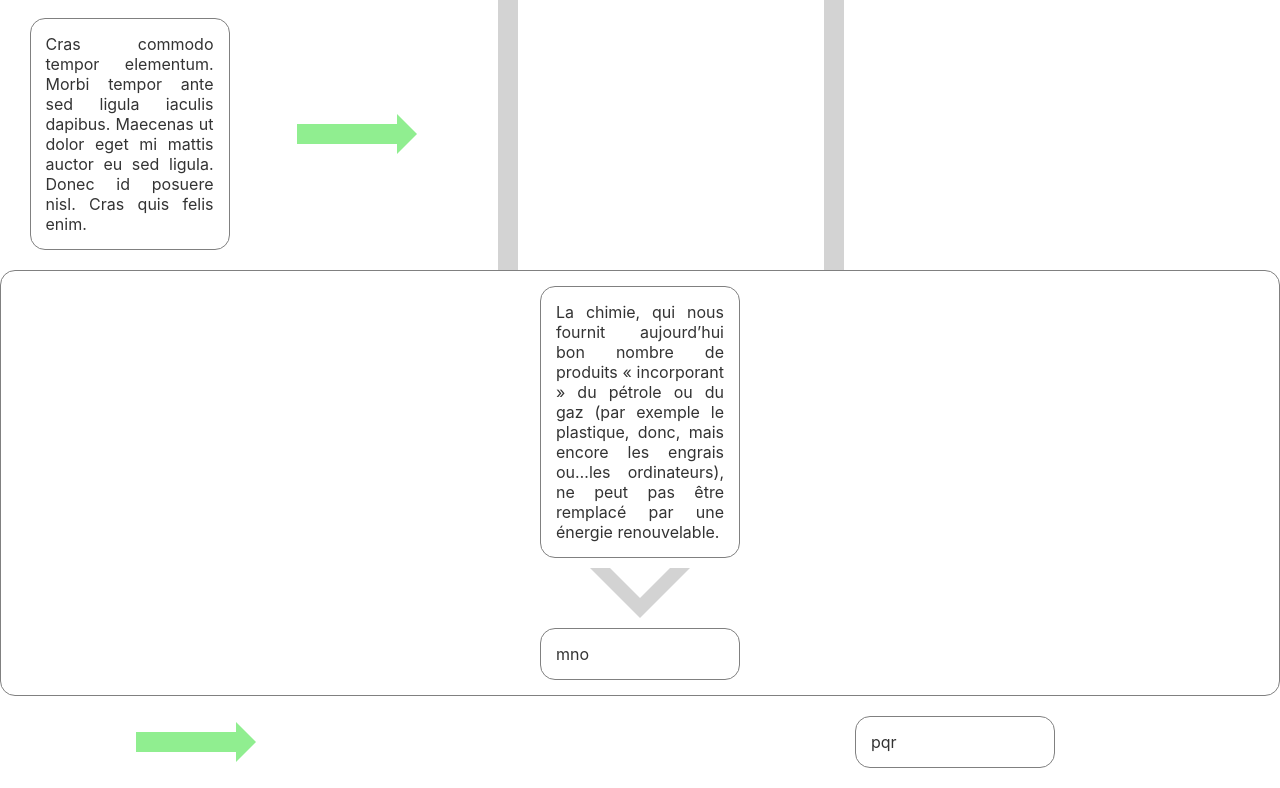
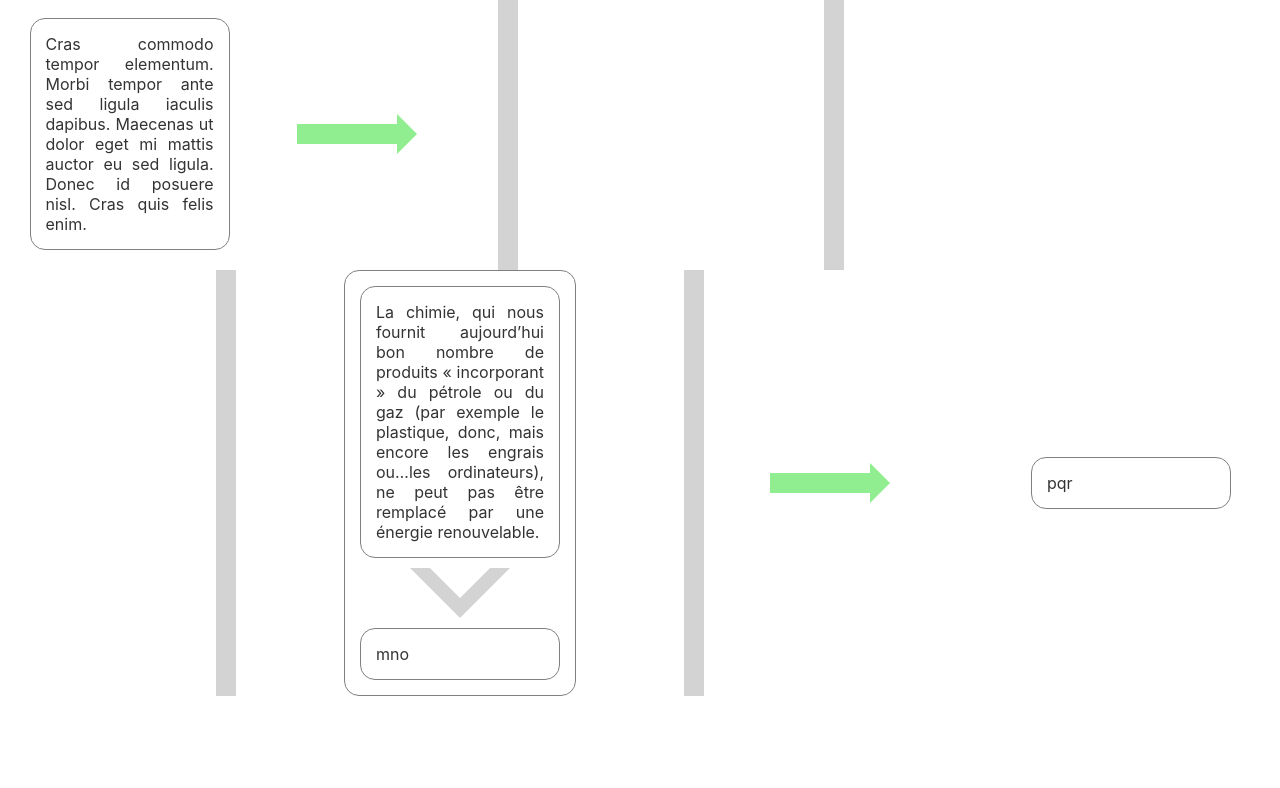
Before and after one commit to laybe/faxiom, a Svelte app: page / in a window 1280 px wide. Shown: the part 792-1580 px from the top of the page. After the commit the page ends 1488 px from the top, so only its background shows below. Built offline with nearby package versions, Linux system fonts and the light colour scheme.

Commit message:
Refactor app in PropositionWithArguments component

```diff
--- a/src/App.svelte
+++ b/src/App.svelte
@@ -1,17 +1,13 @@
 <script lang="ts">
-  import PropositionComponent from './PropositionComponent.svelte';
-  import Hideable from './Hideable.svelte';
-  import { PropositionType } from './model/proposition/PropositionType';
   import { onMount } from 'svelte';
   import * as propositionJson from './mock/propositionExample1.json';
+  import type { PropositionUnion } from './model/proposition/PropositionUnion';
   import type { SingleProposition } from './model/proposition/SingleProposition';
-  import ArgumentsList from './ArgumentsList.svelte';
-  import type { Argument } from './model/argument/Argument';
+  import PropositionWithArguments from './PropositionWithArguments.svelte';
   import Layout from './style/_layout.svelte';
-  import type { ConnectionType } from './model/proposition/ConnectionType';
 
   let propositionData: any;
-  let proposition: SingleProposition;
+  let proposition: PropositionUnion;
 
   $: {
     if (propositionData) {
@@ -26,81 +22,13 @@
   });
 </script>
 
+<Layout/>
+
 <main>
-  <Layout/>
-  {#if proposition}
-    <div class="container">
-      <Hideable buttonOnTheRight={true}>
-        <div>
-          <ArgumentsList argumentsList={proposition.premisesArguments}></ArgumentsList>
-        </div>
-      </Hideable>
-      <div class="mainProposition">
-        <PropositionComponent {proposition}/>
-      </div>
-      <Hideable>
-        <div>
-          <ArgumentsList argumentsList={proposition.conclusionsArguments} showConclusions></ArgumentsList>
-        </div>
-      </Hideable>
-    </div>
-
-    {#if proposition.partOfConnections}
-      <div class="connectedPropositions">
-        {#each proposition.partOfConnections as connection (connection.id)}
-          <div></div>
-          <div>
-              <PropositionComponent proposition={connection}/>
-          </div>
-          <div>
-            <ArgumentsList argumentsList={connection.conclusionsArguments} showConclusions></ArgumentsList>
-          </div>
-        {/each}
-      </div>
-    {/if}
+  <PropositionWithArguments {proposition}/>
+  {#if proposition && proposition.partOfConnections}
+    {#each proposition.partOfConnections as connection (connection.id)}
+      <PropositionWithArguments proposition={connection}/>
+    {/each}
   {/if}
 </main>
-
-<style lang="scss">
-  .container {
-    height: 100%;
-    display: flex;
-    flex-direction: column;
-  }
-
-  .container > div {
-    flex-grow: 1;
-
-    display: flex;
-    align-items: center;
-    justify-content: center;
-  }
-
-  /* Small devices (portrait tablets and large phones, 600px and up) */
-  @media only screen and (min-width: 600px) {
-    .container {
-      flex-direction: row;
-    }
-  }
-
-  /* Medium devices (landscape tablets, 768px and up) */
-  @media only screen and (min-width: 768px) {
-
-  }
-
-  /* Large devices (laptops/desktops, 992px and up) */
-  @media only screen and (min-width: 992px) {
-
-  }
-
-  /* Extra large devices (large laptops and desktops, 1200px and up) */
-  @media only screen and (min-width: 1200px) {
-
-  }
-
-  /*.grid-item {
-    display: flex;
-    justify-content: center;
-    align-items: center;
-  }*/
-</style>
--- a/src/PropositionComponent.svelte
+++ b/src/PropositionComponent.svelte
@@ -1,27 +1,19 @@
 <script lang="ts">
+  import ConnectedPropositionComponent from "./ConnectedPropositionComponent.svelte";
+  import type { ConnectedProposition } from "./model/proposition/ConnectedProposition";
+  import { isConnectedProposition,isSingleProposition } from "./model/proposition/propositionTypeGuards";
   import type { PropositionUnion } from "./model/proposition/PropositionUnion";
-  import { PropositionType } from "./model/proposition/PropositionType";
   import type { SingleProposition } from "./model/proposition/SingleProposition";
-  import type { ConnectedProposition } from "./model/proposition/ConnectedProposition";
   import SinglePropositionComponent from "./SinglePropositionComponent.svelte";
-  import ConnectedPropositionComponent from "./ConnectedPropositionComponent.svelte";
 
   export let proposition: PropositionUnion;
   let singleProposition: SingleProposition;
   let connectedProposition: ConnectedProposition;
 
-  function isSingle(proposition: PropositionUnion): proposition is SingleProposition {
-    return proposition && proposition.type === PropositionType.SINGLE;
-  }
-
-  function isConnected(proposition: PropositionUnion): proposition is ConnectedProposition {
-    return proposition && proposition.type === PropositionType.CONNECTION;
-  }
-
   $: {
-    if (isSingle(proposition)) {
+    if (isSingleProposition(proposition)) {
       singleProposition = proposition;
-    } else if (isConnected(proposition)) {
+    } else if (isConnectedProposition(proposition)) {
       connectedProposition = proposition;
     }
   }
--- /dev/null
+++ b/src/PropositionWithArguments.svelte
@@ -0,0 +1,51 @@
+<script lang="ts">
+  import ArgumentsList from "./ArgumentsList.svelte";
+  import Hideable from "./Hideable.svelte";
+  import { isSingleProposition } from "./model/proposition/propositionTypeGuards";
+  import type { PropositionUnion } from "./model/proposition/PropositionUnion";
+  import PropositionComponent from "./PropositionComponent.svelte";
+
+  export let proposition: PropositionUnion;
+</script>
+
+{#if proposition}
+  <div class="container">
+    <Hideable buttonOnTheRight>
+      <div>
+        {#if isSingleProposition(proposition)}
+          <ArgumentsList argumentsList={proposition.premisesArguments}></ArgumentsList>
+        {/if}
+      </div>
+    </Hideable>
+    <div class="mainProposition">
+      <PropositionComponent {proposition}/>
+    </div>
+    <Hideable>
+      <div>
+        <ArgumentsList argumentsList={proposition.conclusionsArguments} showConclusions></ArgumentsList>
+      </div>
+    </Hideable>
+  </div>
+{/if}
+
+<style lang="scss">
+  .container {
+    height: 100%;
+    display: flex;
+    flex-direction: column;
+  }
+
+  .container > div {
+    flex-grow: 1;
+
+    display: flex;
+    align-items: center;
+    justify-content: center;
+  }
+
+  @media only screen and (min-width: 600px) {
+    .container {
+      flex-direction: row;
+    }
+  }
+</style>
--- /dev/null
+++ b/src/model/proposition/propositionTypeGuards.ts
@@ -0,0 +1,12 @@
+import type { PropositionUnion } from "./PropositionUnion";
+import type { SingleProposition } from "./SingleProposition";
+import { PropositionType } from "./PropositionType";
+import type { ConnectedProposition } from "./ConnectedProposition";
+
+export const isSingleProposition = (proposition: PropositionUnion): proposition is SingleProposition => {
+  return proposition && proposition.type === PropositionType.SINGLE;
+}
+
+export const isConnectedProposition = (proposition: PropositionUnion): proposition is ConnectedProposition => {
+  return proposition && proposition.type === PropositionType.CONNECTION;
+}
```
